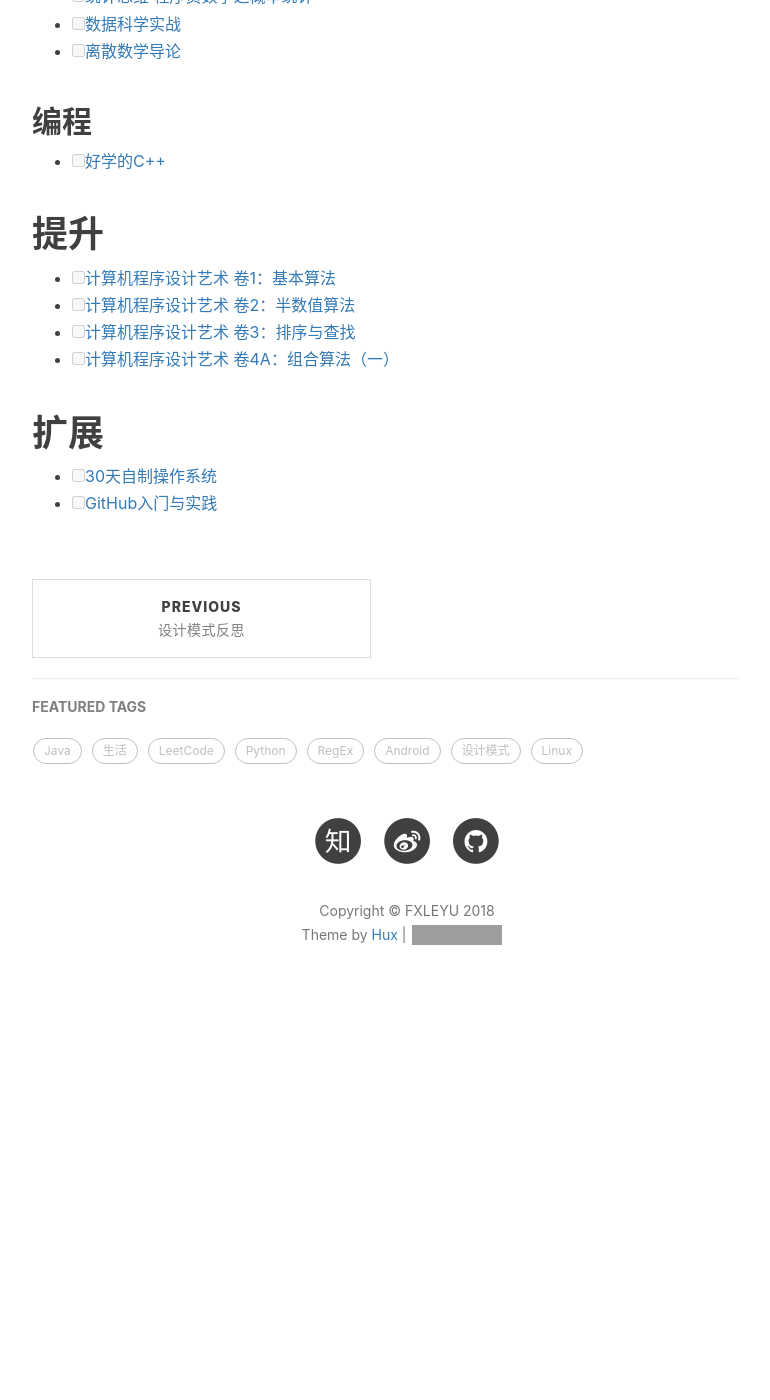
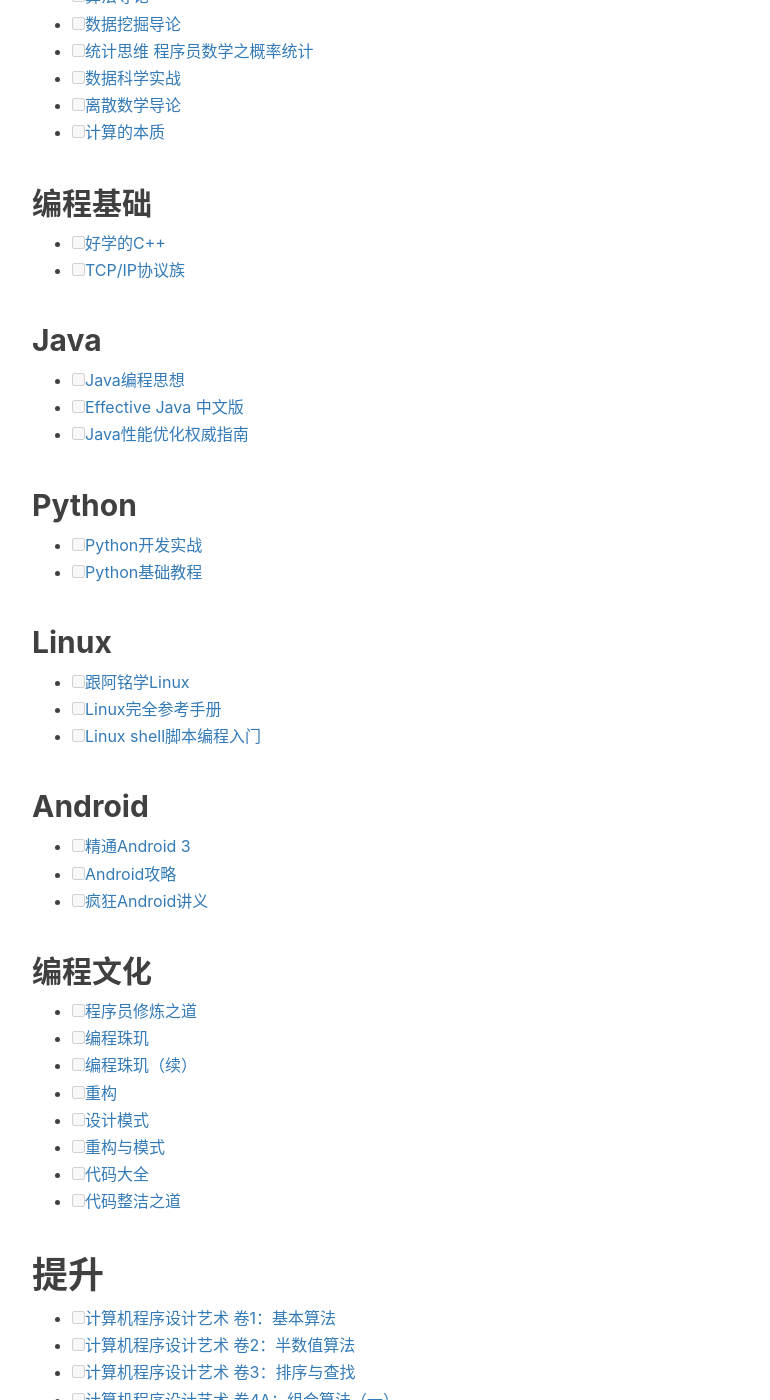
Before and after one commit to fxleyu/fxleyu.github.io, a Jekyll site: the page built from _posts/2018-01-01-the-private-library.md, in a window 1280 px wide and 1400 px high, scrolled down 837 px. Shown: the whole window, without its empty margins (233-1003 px from the left). Built offline with Jekyll 4.4.1, drawn with Linux system fonts in a browser that asks for light colours; nearby versions of some CDN libraries; comment, search, counter and statistics services are not loaded; before the commit the page ends 1876 px from its top, so only the background shows below that; grey boxes are pictures that could not be loaded.

Commit message:
UPDATE 添加身边的实体书籍（20180104）

```diff
--- a/_posts/2018-01-01-the-private-library.md
+++ b/_posts/2018-01-01-the-private-library.md
@@ -18,10 +20,42 @@
 - [ ] [统计思维 程序员数学之概率统计](https://book.douban.com/subject/24381562/)
 - [ ] [数据科学实战](https://book.douban.com/subject/26320485/)
 - [ ] [离散数学导论](https://book.douban.com/subject/1219002/)
+- [ ] [计算的本质](https://book.douban.com/subject/26148763/)
+
+## 编程基础
+- [ ] [好学的C++](https://book.douban.com/subject/7063668/)
+- [ ] [TCP/IP协议族](https://book.douban.com/subject/1801180/)
+
+## Java
+- [ ] [Java编程思想](https://book.douban.com/subject/2130190/)
+- [ ] [Effective Java 中文版](https://book.douban.com/subject/3360807/)
+- [ ] [Java性能优化权威指南](https://book.douban.com/subject/25828043/)
+
+## Python
+- [ ] [Python开发实战](https://book.douban.com/subject/25880219/)
+- [ ] [Python基础教程](https://book.douban.com/subject/25880388/)
+
+## Linux
+- [ ] [跟阿铭学Linux](https://book.douban.com/subject/26005630/)
+- [ ] [Linux完全参考手册](https://book.douban.com/subject/3519374/)
+- [ ] [Linux shell脚本编程入门](https://book.douban.com/subject/25980976/)
+
+## Android
+- [ ] [精通Android 3](https://book.douban.com/subject/6902972/)
+- [ ] [Android攻略](https://book.douban.com/subject/10793952/)
+- [ ] [疯狂Android讲义](https://book.douban.com/subject/26410861/)
 
 
-## 编程
-- [ ] [好学的C++](https://book.douban.com/subject/7063668/)
+## 编程文化
+- [ ] [程序员修炼之道](https://book.douban.com/subject/5387402/)
+- [ ] [编程珠玑](https://book.douban.com/subject/3227098/)
+- [ ] [编程珠玑（续）](https://book.douban.com/subject/6124333/)
+- [ ] [重构](https://book.douban.com/subject/4262627/)
+- [ ] [设计模式](https://book.douban.com/subject/1052241/)
+- [ ] [重构与模式](https://book.douban.com/subject/5360962/)
+- [ ] [代码大全](https://book.douban.com/subject/1477390/)
+- [ ] [代码整洁之道](https://book.douban.com/subject/4199741/)
+
 
 # 提升
 - [ ] [计算机程序设计艺术 卷1：基本算法](https://book.douban.com/subject/5258931/)
```
Also changed, not shown: other parts of _posts/2018-01-01-the-private-library.md (+2 -0 lines).
